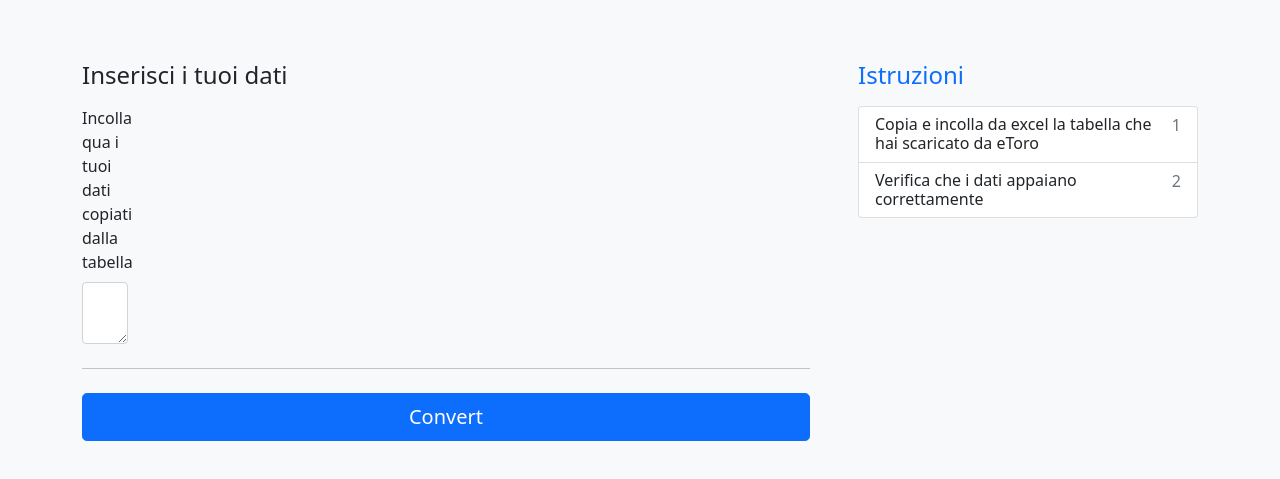
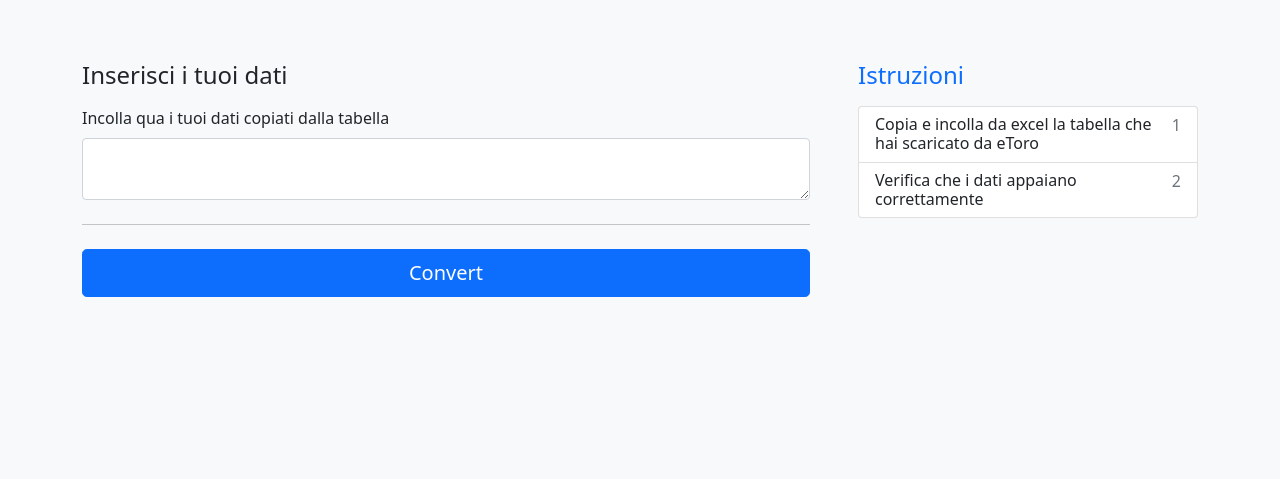
Before and after one commit to skipstorm/trading-euro-converter, a plain HTML site: page index.html in a window 1280 px wide. Shown: the part 157-636 px from the top of the page. Drawn offline with nearby package versions, Linux system fonts and the light colour scheme.

Commit message:
Update index.html

```diff
--- a/index.html
+++ b/index.html
@@ -42,15 +42,15 @@
       <div class="col-md-7 col-lg-8">
         <h4 class="mb-3">Inserisci i tuoi dati</h4>
         <form>
-          <div class="row g-3">
-            <div class="col-sm-1">
+          <div class="row g-3" id="step1">
+            <div class="col-sm-12">
               <label for="firstName" class="form-label">Incolla qua i tuoi dati copiati dalla tabella</label>
               <textarea class="form-control" id="datiUtente" placeholder=""></textarea>
             </div>
           </div>
-
-          <hr class="my-4">
-
+          <div class="datiUtentePreview">
+            <hr class="my-4">
+          </div>
           <button class="w-100 btn btn-primary btn-lg" type="submit">Convert</button>
         </form>
       </div>
@@ -62,5 +62,6 @@
 </div>
     <script src="https://code.jquery.com/jquery-3.6.0.min.js"></script>
     <script src="https://cdn.jsdelivr.net/npm/bootstrap@5.0.2/dist/js/bootstrap.min.js"></script>
+    <script src="scripts.js"></script>
   </body>
 </html>
```
